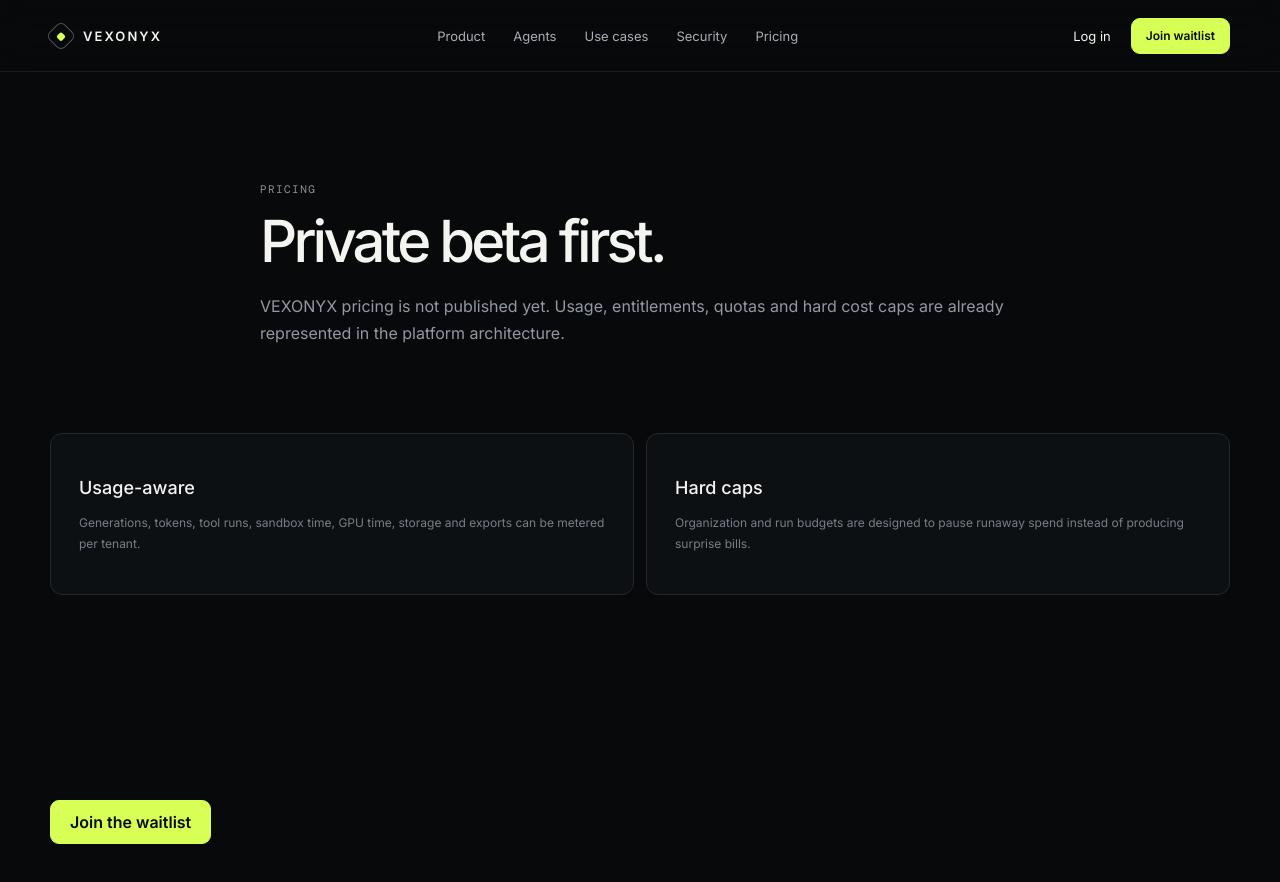
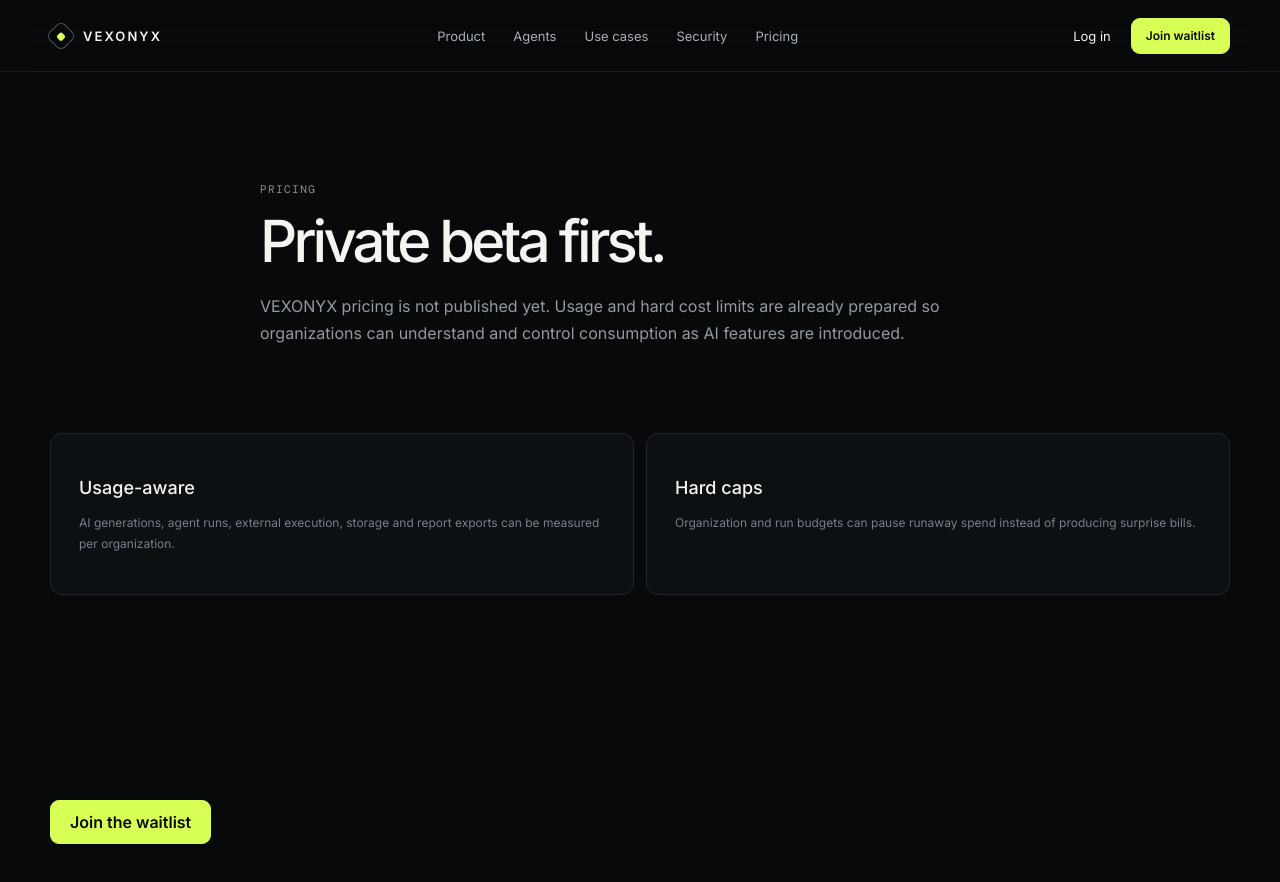
Before and after one commit to heke99/vexonyx, a Next.js app in the folder apps/web/: page /pricing in a window 1280 px wide. Shown: the top 882 px of the page. Built offline with nearby package versions, Linux system fonts and the light colour scheme; no server answers; a web font is replaced by a local one.

Commit message:
Remove tenant and implementation language from pricing

```diff
--- a/apps/web/app/pricing/page.tsx
+++ b/apps/web/app/pricing/page.tsx
@@ -1,2 +1,9 @@
-import Link from "next/link";import { ContentPage } from "@/components/content-page";
-export default function Page(){return <><ContentPage label="PRICING" title="Private beta first." intro="VEXONYX pricing is not published yet. Usage, entitlements, quotas and hard cost caps are already represented in the platform architecture." cards={[{title:"Usage-aware",body:"Generations, tokens, tool runs, sandbox time, GPU time, storage and exports can be metered per tenant."},{title:"Hard caps",body:"Organization and run budgets are designed to pause runaway spend instead of producing surprise bills."}]}/><div className="shell" style={{paddingBottom:80}}><Link className="button" href="/waitlist">Join the waitlist</Link></div></>}
+import Link from "next/link";
+import { ContentPage } from "@/components/content-page";
+
+export default function Page(){
+  return <><ContentPage label="PRICING" title="Private beta first." intro="VEXONYX pricing is not published yet. Usage and hard cost limits are already prepared so organizations can understand and control consumption as AI features are introduced." cards={[
+    {title:"Usage-aware",body:"AI generations, agent runs, external execution, storage and report exports can be measured per organization."},
+    {title:"Hard caps",body:"Organization and run budgets can pause runaway spend instead of producing surprise bills."}
+  ]}/><div className="shell" style={{paddingBottom:80}}><Link className="button" href="/waitlist">Join the waitlist</Link></div></>;
+}
```
